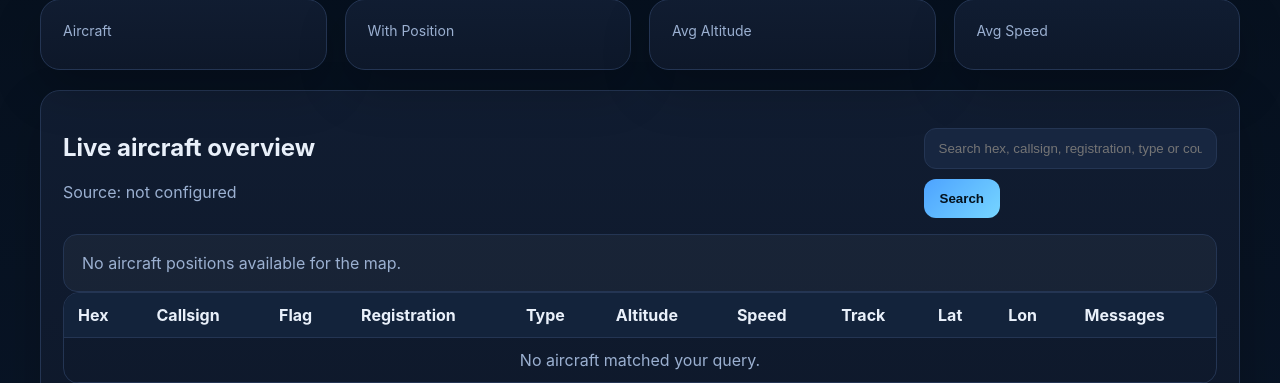
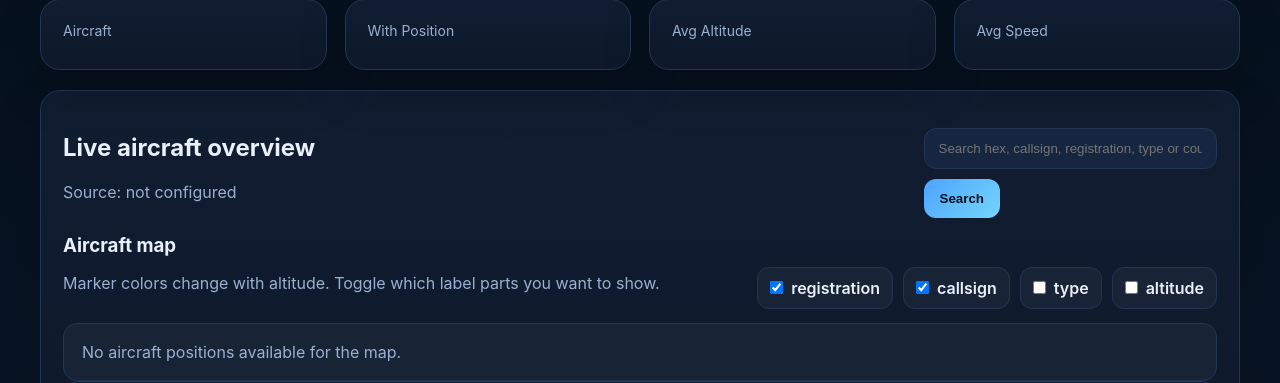
Before and after one commit to PatrickS86/SkyJSON, a Flask app: template templates/dashboard.html in a window 1280 px wide. Shown: the part 120-503 px from the top of the page. Run offline with Flask 3, Linux system fonts and the light colour scheme; the template is opened without the code that fills it, so the values that code supplies are empty.

Commit message:
updated dashboard to look smoother

```diff
--- a/app.py
+++ b/app.py
@@ -1,5 +1,8 @@
+
 import json
 import os
+import re
+import shlex
 import sqlite3
 import subprocess
 import sys
@@ -7,7 +10,7 @@ import threading
 import time
 from functools import wraps
 from pathlib import Path
-from typing import Any, Dict, List, Optional
+from typing import Any, Dict, List, Optional, Tuple
 
 import requests
 from flask import Flask, flash, redirect, render_template, request, session, url_for
@@ -16,7 +19,7 @@ from werkzeug.security import check_password_hash, generate_password_hash
 BASE_DIR = Path(__file__).resolve().parent
 DB_PATH = BASE_DIR / 'config.db'
 DEFAULT_SECRET = 'change-me-skyjson-secret'
-APP_VERSION = '1.5.0'
+APP_VERSION = '1.6.0'
 REQUEST_TIMEOUT = 10
 GITHUB_SPONSOR_URL = 'https://github.com/sponsors/PatrickS86'
 
@@ -326,11 +329,43 @@ def run_cmd(args: List[str]) -> Dict[str, Any]:
         return {'ok': False, 'code': -1, 'stdout': '', 'stderr': str(exc)}
 
 
+def parse_version(version: Optional[str]) -> Optional[Tuple[int, int, int]]:
+    if not version:
+        return None
+    match = re.search(r'(\d+)\.(\d+)\.(\d+)', version)
+    if not match:
+        return None
+    return tuple(int(part) for part in match.groups())
+
+
+def compare_versions(current: Optional[str], remote: Optional[str]) -> Optional[str]:
+    current_parsed = parse_version(current)
+    remote_parsed = parse_version(remote)
+    if not current_parsed or not remote_parsed or remote_parsed <= current_parsed:
+        return None
+    if remote_parsed[0] > current_parsed[0]:
+        return 'major'
+    if remote_parsed[1] > current_parsed[1]:
+        return 'minor'
+    return 'patch'
+
+
+def read_remote_app_version(branch_name: str) -> Optional[str]:
+    show = run_cmd(['git', 'show', f'origin/{branch_name}:app.py'])
+    if not show['ok'] or not show['stdout']:
+        return None
+    match = re.search(r"APP_VERSION\s*=\s*['\"]([^'\"]+)['\"]", show['stdout'])
+    return match.group(1) if match else None
+
+
 def get_update_status() -> Dict[str, Any]:
     if not (BASE_DIR / '.git').exists():
         return {
             'supported': False,
             'message': 'Updates require SkyJSON to be installed from a Git repository.',
+            'current_version': APP_VERSION,
+            'remote_version': None,
+            'update_kind': None,
         }
 
     fetch = run_cmd(['git', 'fetch', 'origin'])
@@ -339,6 +374,9 @@ def get_update_status() -> Dict[str, Any]:
             'supported': True,
             'update_available': None,
             'message': f"Git fetch failed: {fetch['stderr'] or fetch['stdout']}",
+            'current_version': APP_VERSION,
+            'remote_version': None,
+            'update_kind': None,
         }
 
     branch = run_cmd(['git', 'rev-parse', '--abbrev-ref', 'HEAD'])
@@ -350,22 +388,51 @@ def get_update_status() -> Dict[str, Any]:
             'supported': True,
             'update_available': None,
             'message': 'Unable to determine Git update status for this installation.',
+            'current_version': APP_VERSION,
+            'remote_version': None,
+            'update_kind': None,
         }
 
+    branch_name = branch['stdout']
+    remote_version = read_remote_app_version(branch_name) or APP_VERSION
     update_available = current['stdout'] != remote['stdout']
+    update_kind = compare_versions(APP_VERSION, remote_version)
+
+    if update_available and update_kind:
+        message = f'A {update_kind} update is available on GitHub.'
+    elif update_available:
+        message = 'A new Git update is available on GitHub.'
+    else:
+        message = 'SkyJSON is up to date.'
+
     return {
         'supported': True,
         'update_available': update_available,
-        'branch': branch['stdout'],
+        'branch': branch_name,
         'current_commit': current['stdout'][:7],
         'remote_commit': remote['stdout'][:7],
-        'message': 'A newer version is available on GitHub.' if update_available else 'SkyJSON is up to date.',
+        'current_version': APP_VERSION,
+        'remote_version': remote_version,
+        'update_kind': update_kind,
+        'message': message,
     }
 
 
-def restart_current_process() -> None:
-    time.sleep(1.0)
-    os.execv(sys.executable, [sys.executable] + sys.argv)
+def delayed_restart_process() -> None:
+    python_executable = sys.executable
+    argv = [python_executable] + sys.argv
+    quoted_cmd = ' '.join(shlex.quote(part) for part in argv)
+    restart_script = f"sleep 2; cd {shlex.quote(str(BASE_DIR))} && exec {quoted_cmd}"
+    subprocess.Popen(
+        ['/bin/sh', '-c', restart_script],
+        cwd=BASE_DIR,
+        stdout=subprocess.DEVNULL,
+        stderr=subprocess.DEVNULL,
+        start_new_session=True,
+        env=os.environ.copy(),
+    )
+    time.sleep(0.5)
+    os._exit(0)
 
 
 @app.route('/')
@@ -544,7 +611,7 @@ def update_app():
 
     pull = run_cmd(['git', 'pull', '--ff-only'])
     if pull['ok']:
-        flash('SkyJSON was updated successfully. Restart the application if needed.', 'success')
+        flash('SkyJSON was updated successfully. Restart the application to load the new version.', 'success')
     else:
         flash(f"Update failed: {pull['stderr'] or pull['stdout']}", 'danger')
     return redirect(url_for('config'))
@@ -553,7 +620,7 @@ def update_app():
 @app.route('/config/restart', methods=['POST'])
 @config_login_required
 def restart_app():
-    threading.Thread(target=restart_current_process, daemon=True).start()
+    threading.Thread(target=delayed_restart_process, daemon=True).start()
     return render_template('restart.html')
 
 
@@ -566,4 +633,4 @@ if __name__ == '__main__':
     host = os.environ.get('SKYJSON_HOST', '0.0.0.0')
     port = int(os.environ.get('SKYJSON_PORT', '8000'))
     debug = os.environ.get('SKYJSON_DEBUG', '0') == '1'
-    app.run(host=host, port=port, debug=debug)
+    app.run(host=host, port=port, debug=debug, use_reloader=False)
--- a/static/style.css
+++ b/static/style.css
@@ -150,3 +150,49 @@ code { background: rgba(255,255,255,.06); padding: 2px 6px; border-radius: 6px;
   color: #0f172a;
   font-size: 14px;
 }
+
+
+.map-toolbar {
+  display: flex;
+  align-items: end;
+  justify-content: space-between;
+  gap: 16px;
+  margin-bottom: 14px;
+  flex-wrap: wrap;
+}
+.map-toolbar-title h3 {
+  margin: 0 0 6px;
+}
+.label-toggles {
+  display: flex;
+  gap: 10px;
+  flex-wrap: wrap;
+}
+.label-toggles label {
+  display: inline-flex;
+  align-items: center;
+  gap: 8px;
+  padding: 10px 12px;
+  border-radius: 12px;
+  background: rgba(255,255,255,.04);
+  border: 1px solid var(--border);
+  color: var(--text);
+  font-weight: 600;
+}
+.label-toggles input {
+  width: auto;
+  margin: 0;
+}
+.aircraft-label {
+  background: rgba(7, 14, 26, .86);
+  color: #eef6ff;
+  border: 1px solid rgba(118, 213, 255, .24);
+  border-radius: 10px;
+  padding: 4px 8px;
+  box-shadow: 0 10px 24px rgba(0,0,0,.2);
+  font-size: 12px;
+  font-weight: 700;
+}
+.aircraft-label:before {
+  display: none;
+}
--- a/templates/dashboard.html
+++ b/templates/dashboard.html
@@ -1,3 +1,4 @@
+
 {% extends 'base.html' %}
 {% block extra_head %}
 <meta http-equiv="refresh" content="{{ refresh_interval }}">
@@ -29,12 +30,21 @@
     {% if error %}
     <div class="empty-state">{{ error }}</div>
     {% else %}
+        <div class="map-toolbar">
+            <div class="map-toolbar-title">
+                <h3>Aircraft map</h3>
+                <p class="muted small">Marker colors change with altitude. Toggle which label parts you want to show.</p>
+            </div>
+            <div class="label-toggles">
+                <label><input type="checkbox" id="toggle-registration" checked> registration</label>
+                <label><input type="checkbox" id="toggle-callsign" checked> callsign</label>
+                <label><input type="checkbox" id="toggle-type"> type</label>
+                <label><input type="checkbox" id="toggle-altitude"> altitude</label>
+            </div>
+        </div>
+
         {% if map_aircraft %}
         <div class="map-shell">
-            <div class="map-header">
-                <h3>Aircraft map</h3>
-                <p class="muted small">Marker colors change with altitude.</p>
-            </div>
             <div id="aircraft-map"></div>
             <div class="legend-row">
                 <span><i class="legend-dot alt-low"></i> low</span>
@@ -109,7 +119,50 @@ L.tileLayer('https://{s}.tile.openstreetmap.org/{z}/{x}/{y}.png', {
     attribution: '&copy; OpenStreetMap contributors'
 }).addTo(map);
 
+const markers = [];
 const bounds = [];
+
+function labelConfig() {
+    return {
+        registration: document.getElementById('toggle-registration').checked,
+        callsign: document.getElementById('toggle-callsign').checked,
+        type: document.getElementById('toggle-type').checked,
+        altitude: document.getElementById('toggle-altitude').checked,
+    };
+}
+
+function buildLabel(aircraft) {
+    const cfg = labelConfig();
+    const parts = [];
+    if (cfg.registration && aircraft.registration) parts.push(aircraft.registration);
+    if (cfg.callsign && aircraft.flight) parts.push(aircraft.flight);
+    if (cfg.type && aircraft.type) parts.push(aircraft.type);
+    if (cfg.altitude && aircraft.alt_baro !== null && aircraft.alt_baro !== undefined) parts.push(`${aircraft.alt_baro} ft`);
+    return parts.join(' · ');
+}
+
+function updateLabels() {
+    for (const entry of markers) {
+        const label = buildLabel(entry.aircraft);
+        if (label) {
+            if (!entry.marker.getTooltip()) {
+                entry.marker.bindTooltip(label, {
+                    permanent: true,
+                    direction: 'top',
+                    offset: [0, -16],
+                    className: 'aircraft-label'
+                });
+            } else {
+                entry.marker.setTooltipContent(label);
+            }
+            entry.marker.openTooltip();
+        } else if (entry.marker.getTooltip()) {
+            entry.marker.closeTooltip();
+            entry.marker.unbindTooltip();
+        }
+    }
+}
+
 for (const aircraft of aircraftData) {
     const heading = Number.isFinite(aircraft.track) ? aircraft.track : 0;
     const color = altitudeColor(aircraft.alt_baro);
@@ -143,14 +196,20 @@ for (const aircraft of aircraftData) {
             </div>
         </div>
     `);
+    markers.push({ marker, aircraft });
     bounds.push([aircraft.lat, aircraft.lon]);
 }
 
 if (bounds.length === 1) {
     map.setView(bounds[0], 9);
-} else {
+} else if (bounds.length > 1) {
     map.fitBounds(bounds, { padding: [30, 30] });
 }
+
+for (const id of ['toggle-registration', 'toggle-callsign', 'toggle-type', 'toggle-altitude']) {
+    document.getElementById(id).addEventListener('change', updateLabels);
+}
+updateLabels();
 </script>
 {% endif %}
 {% endblock %}
--- a/templates/restart.html
+++ b/templates/restart.html
@@ -1,11 +1,12 @@
+
 {% extends 'base.html' %}
 {% block extra_head %}
-<meta http-equiv="refresh" content="10;url={{ url_for('index') }}">
+<meta http-equiv="refresh" content="12;url={{ url_for('index') }}">
 {% endblock %}
 {% block content %}
 <div class="card narrow">
     <h1>SkyJSON is restarting</h1>
-    <p class="muted">The current Python process was asked to restart itself. This page will redirect back to the dashboard in about 10 seconds.</p>
+    <p class="muted">The current process is shutting down and a fresh process is scheduled to start in a moment. This page will retry the dashboard automatically.</p>
     <a class="btn btn-primary" href="{{ url_for('index') }}">Try dashboard again</a>
 </div>
 {% endblock %}
```
Also changed, not shown: templates/config.html (+5 -2 lines).
